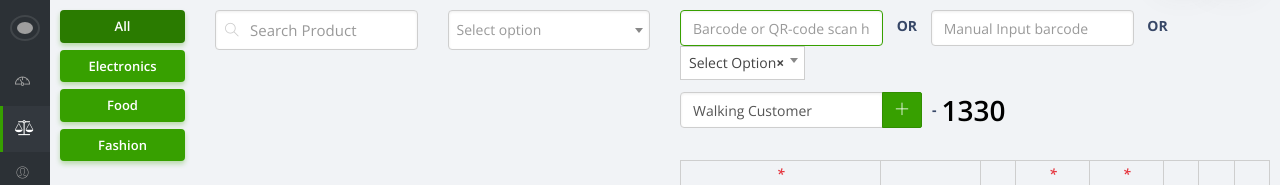
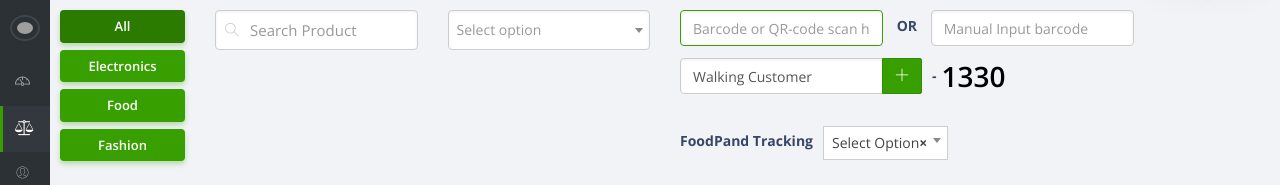
Before and after one commit to hmusman/food_retail, a CodeIgniter app: page /url/gui_pos in a window 1280 px wide. Shown: the part 65-250 px from the top of the page. Run offline with CodeIgniter, Linux system fonts and the light colour scheme; the visitor is signed in with stand-in values (Sample User, id 1); data comes from the database, SQL or seed files in the repository; data that the repository does not hold is empty; some libraries are stand-ins or nearby versions; grey boxes are pictures that could not be loaded.

Commit message:
ui chnages

```diff
--- a/application/modules/invoice/models/Invoice_model.php
+++ b/application/modules/invoice/models/Invoice_model.php
@@ -284,7 +284,7 @@ public function invoice_taxinfo($invoice_id){
         if (!empty($_POST['tracking_number'])) {
             $tracking_number          = $this->input->post('tracking_number');
         } else {
-            $tracking_number = "NULL";
+            $tracking_number = NULL;
         }
 
      $bank_id = $this->input->post('bank_id',TRUE);
--- a/application/modules/invoice/views/gui_pos_invoice.php
+++ b/application/modules/invoice/views/gui_pos_invoice.php
@@ -138,15 +138,6 @@
             <div class="form-group">
             <input type="text" class="form-control" id="add_item_m" placeholder="Manual Input barcode">
             </div>
-              <div class="form-group">
-            <label class="mr-3 ml-3">OR</label>
-            </div>
-            <div class="form-group">
-              <select class="form-control select" id="food_panda" style="border-radius: 7px">
-                <option disabled selected="">Select Option</option>
-                <option value="food_panda">Food Panda</option>
-              </select>
-            </div>
       </form>
  <?php echo form_open_multipart('invoice/invoice/bdtask_manual_sales_insert', array('class' => 'form-vertical', 'id' => 'gui_sale_insert', 'name' => 'insert_pos_invoice')) ?>
 <div class="d-flex align-items-center mb-5">
@@ -167,9 +158,21 @@
  <input class="form-control" type="hidden"  name="invoice_no" id="invoice_no" required value="<?php echo html_escape($invoice_no); ?>" readonly/>
 </div>
 
-<div class="d-flex align-items-center" style="margin-left: 10px">
-  <label id="label_pand" style="display: none">TrackingID</label>
-  <input type="text" name="tracking_number" id="tracking_nmbr" class="form-control" placeholder="food panda tracking" style="display: none;border-radius: 7px;">
+
+
+</div>
+
+<div class="d-flex align-items-center mb-3">
+  <div class="form-group"><label>FoodPand Tracking</label></div>
+  <div class="form-group" style="margin-left: 10px">
+    <select class="form-control select" id="food_panda" style="border-radius: 7px">
+      <option disabled selected="">Select Option</option>
+      <option value="food_panda">Food Panda</option>
+    </select>
+  </div>
+  <div class="form-group" style="margin-left: 10px">
+  <!-- <label id="label_pand" style="display: none">TrackingID</label> -->
+  <input type="text" name="tracking_number" id="tracking_nmbr" class="form-control" placeholder="food panda tracking" style="display: none;border-radius: 5px;">
 </div>
 </div>
 
```
